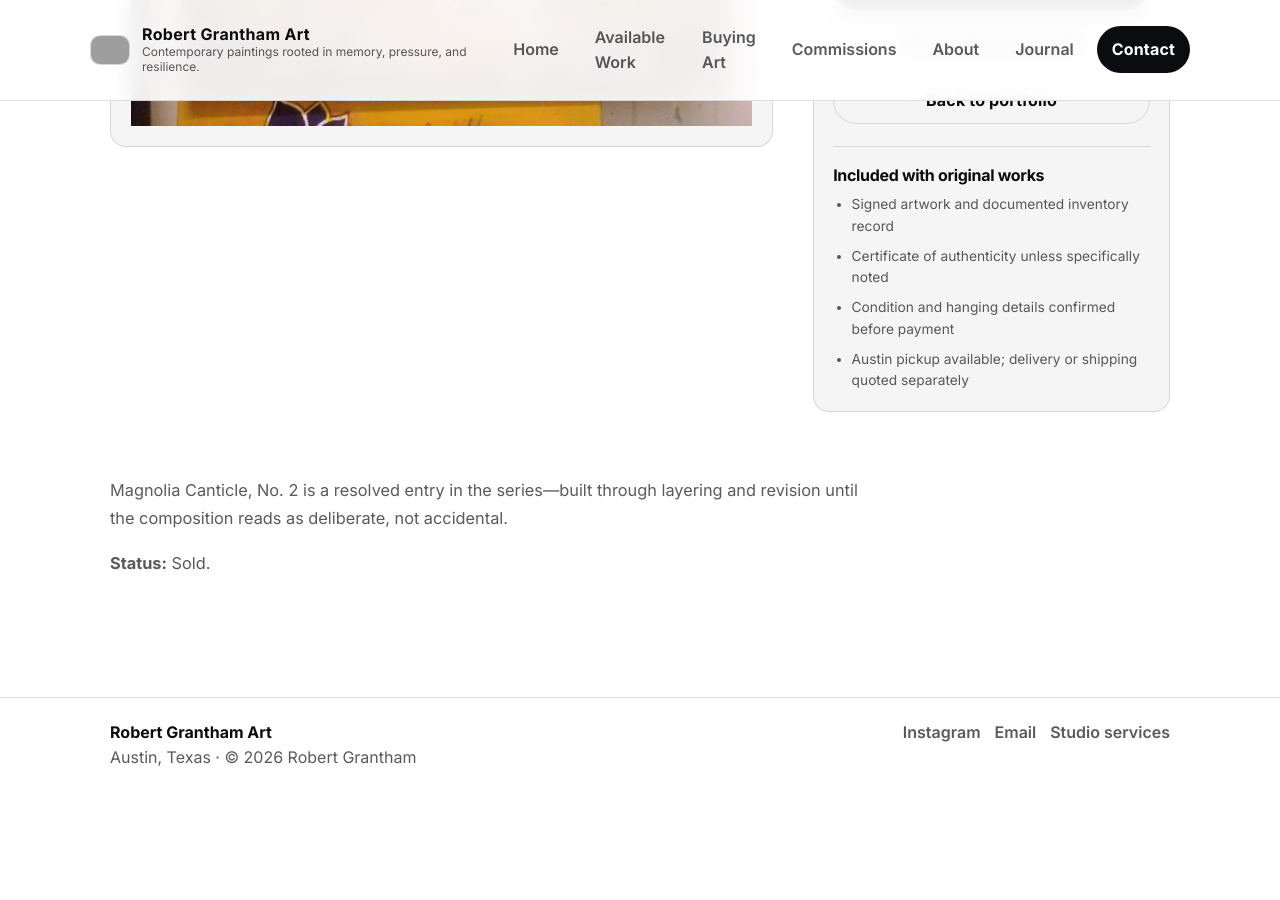
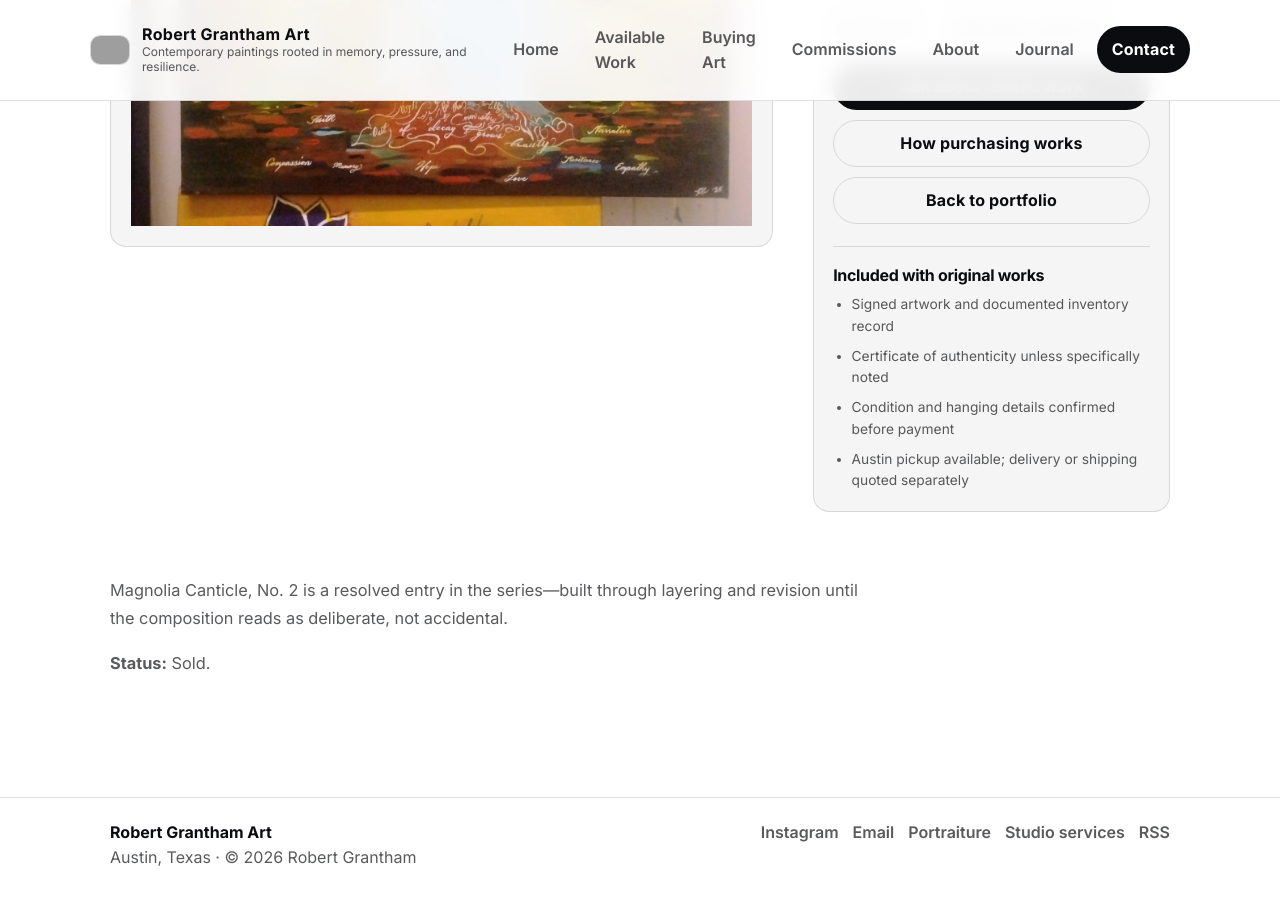
Before and after one commit to rgrantham82/rgrantham82.github.io, a Jekyll site: the page built from _works/magnolia-canticle-no-2.md, in a window 1280 px wide and 900 px high, scrolled down 804 px. Built offline with Jekyll 4.4.1, drawn with Linux system fonts in a browser that asks for light colours; before the commit the page ends 1604 px from its top, so only the background shows below that; grey boxes are pictures that could not be loaded.

Commit message:
Add files via upload

```diff
--- a/_layouts/default.html
+++ b/_layouts/default.html
@@ -28,7 +28,11 @@
     <meta name="twitter:card" content="summary_large_image">
     <meta name="twitter:title" content="{{ social_title | escape }}">
     <meta name="twitter:description" content="{{ social_desc | strip_html | strip_newlines | escape }}">
+    <meta property="og:image:width" content="1200">
+    <meta property="og:image:height" content="630">
+    <meta property="og:image:alt" content="{{ social_title | escape }} — painting by Robert Grantham">
     <meta name="twitter:image" content="{{ social_img | absolute_url }}">
+    <meta name="twitter:image:alt" content="{{ social_title | escape }} — painting by Robert Grantham">
     {% if site.twitter_username and site.twitter_username != blank %}
       <meta name="twitter:site" content="@{{ site.twitter_username }}">
     {% endif %}
@@ -36,11 +40,14 @@
     <link rel="preconnect" href="https://fonts.googleapis.com">
     <link rel="preconnect" href="https://fonts.gstatic.com" crossorigin>
     {% if site.font_href %}<link href="{{ site.font_href }}" rel="stylesheet">{% endif %}
+    {% feed_meta %}
     <link rel="stylesheet" href="{{ '/assets/css/style.css' | relative_url }}">
     {% if page.css %}<link rel="stylesheet" href="{{ page.css | relative_url }}">{% endif %}
 
     <link rel="icon" type="image/png" sizes="32x32" href="{{ site.favicon | relative_url }}">
-    <link rel="apple-touch-icon" href="{{ site.apple_touch_icon | relative_url }}">
+    <link rel="apple-touch-icon" sizes="180x180" href="{{ site.apple_touch_icon | relative_url }}">
+
+    {% include structured-data.html %}
 
     <script>document.documentElement.classList.remove('no-js');</script>
   </head>
@@ -51,7 +58,7 @@
       <div class="wrapper navbar">
         <a class="brand" href="{{ '/' | relative_url }}">
           {% if site.logo %}
-            <img src="{{ site.logo | relative_url }}" alt="" width="40" height="40" decoding="async">
+            <img src="{{ site.logo | relative_url }}" alt="" width="40" height="40" decoding="async" loading="eager">
           {% endif %}
           <span class="brand-text">
             <span class="brand-title">{{ site.title }}</span>
@@ -90,7 +97,9 @@
         <ul class="social">
           {% if site.instagram_username %}<li><a href="https://instagram.com/{{ site.instagram_username }}" rel="me">Instagram</a></li>{% endif %}
           {% if site.email %}<li><a href="mailto:{{ site.email }}">Email</a></li>{% endif %}
+          <li><a href="{{ '/portraiture.html' | relative_url }}">Portraiture</a></li>
           <li><a href="{{ '/services.html' | relative_url }}">Studio services</a></li>
+          <li><a href="{{ '/feed.xml' | relative_url }}">RSS</a></li>
         </ul>
       </div>
     </footer>
--- a/_layouts/work.html
+++ b/_layouts/work.html
@@ -30,7 +30,10 @@
           {% endfor %}
         {% elsif page.image %}
           <figure class="work-media work-media--primary">
-            <img src="{{ page.image | relative_url }}" alt="{{ page.alt | default: page.title | escape }}" loading="eager" decoding="async" fetchpriority="high" itemprop="image">
+            <img src="{{ page.image | relative_url }}"
+                 {%- if page.thumb %} srcset="{{ page.thumb | relative_url }} 800w, {{ page.image | relative_url }} 1600w" sizes="(max-width: 900px) 94vw, 720px"{%- endif %}
+                 alt="{{ page.alt | default: page.title | escape }}"{% if page.image_w %} width="{{ page.image_w }}" height="{{ page.image_h }}"{% endif %}
+                 loading="eager" decoding="async" fetchpriority="high" itemprop="image">
           </figure>
         {% else %}
           <div class="work-media work-media--primary">
```
